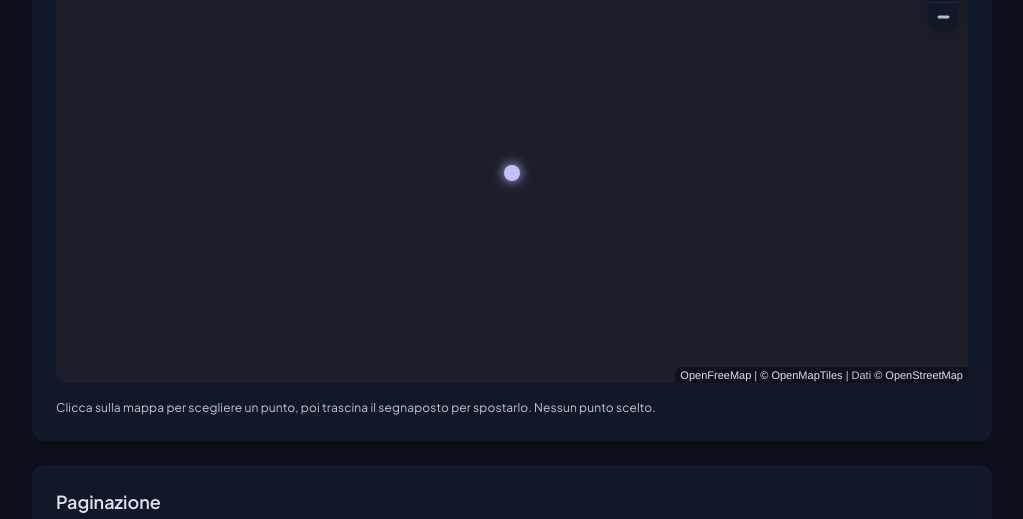
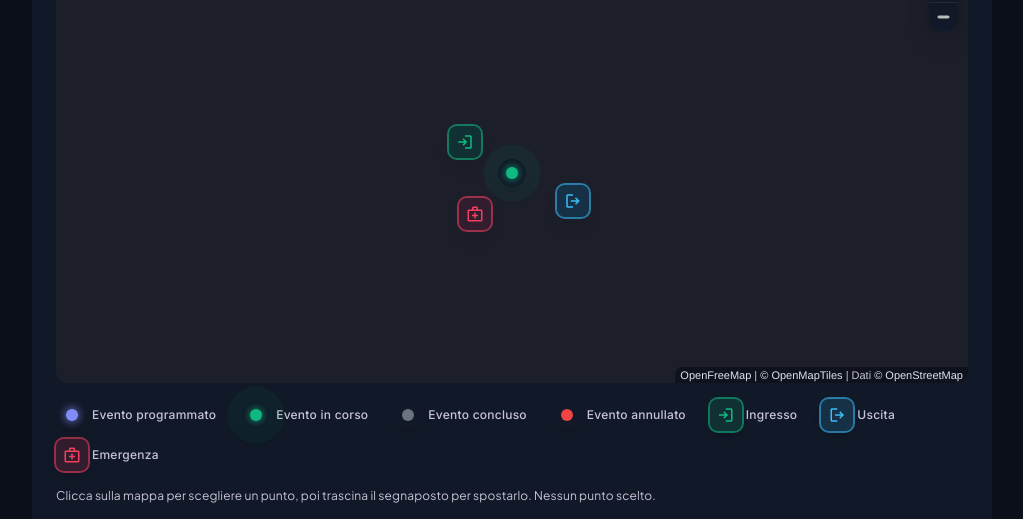
Before and after one commit to Cozzula-PIAN-Angelo/NoseY, a React (Vite) app in the folder fe/: page / in a window 1280 px wide. Shown: the part 2379-2898 px from the top of the page, without its empty margins (128-1151 px from the left). Built offline with nearby package versions, Linux system fonts and the light colour scheme; no server answers.

Commit message:
FE1-02: icone dei marker per evento (per stato), ingresso, uscita ed emergenza

```diff
--- /dev/null
+++ b/fe/src/components/mappa/IconaMarker.tsx
@@ -0,0 +1,83 @@
+import { Icon } from '@/components/ui'
+import { cx } from '@/lib/cx'
+import type { StatoEvento, TipoPoi } from '@/types/api'
+
+// Icone dei marker (FE1-02), disegnate come nella mappa radar di Stitch.
+// Sono componenti normali: si possono usare anche fuori dalla mappa (legenda, card dei POI).
+
+// Classi scritte per intero: Tailwind genera solo le classi che trova cosi' nel codice.
+export const STILE_POI: Record<TipoPoi, { icona: string; etichetta: string; testo: string; sfondo: string; bordo: string }> = {
+  INGRESSO: {
+    icona: 'login',
+    etichetta: 'Ingresso',
+    testo: 'text-poi-ingresso',
+    sfondo: 'bg-poi-ingresso/15',
+    bordo: 'ring-poi-ingresso/60',
+  },
+  USCITA: {
+    icona: 'logout',
+    etichetta: 'Uscita',
+    testo: 'text-poi-uscita',
+    sfondo: 'bg-poi-uscita/15',
+    bordo: 'ring-poi-uscita/60',
+  },
+  EMERGENZA: {
+    icona: 'medical_services',
+    etichetta: 'Emergenza',
+    testo: 'text-poi-emergenza',
+    sfondo: 'bg-poi-emergenza/15',
+    bordo: 'ring-poi-emergenza/60',
+  },
+}
+
+export const STILE_STATO: Record<StatoEvento, { etichetta: string; pallino: string; alone: string }> = {
+  PROGRAMMATO: {
+    etichetta: 'Programmato',
+    pallino: 'bg-status-programmato shadow-[0_0_10px_var(--color-status-programmato)]',
+    alone: 'bg-status-programmato/30',
+  },
+  IN_CORSO: {
+    etichetta: 'In corso',
+    pallino: 'bg-status-in-corso shadow-[0_0_10px_var(--color-status-in-corso)]',
+    alone: 'bg-status-in-corso/30',
+  },
+  CONCLUSO: { etichetta: 'Concluso', pallino: 'bg-status-concluso', alone: 'bg-status-concluso/30' },
+  ANNULLATO: { etichetta: 'Annullato', pallino: 'bg-status-annullato', alone: 'bg-status-annullato/30' },
+}
+
+/** Evento: pallino colorato dallo stato; alone pulsante se e' in corso o selezionato */
+export function IconaEvento({ stato, selezionato = false }: { stato: StatoEvento; selezionato?: boolean }) {
+  const s = STILE_STATO[stato]
+  return (
+    <span className="relative flex size-8 items-center justify-center">
+      {(stato === 'IN_CORSO' || selezionato) && (
+        <span aria-hidden="true" className={cx('absolute inset-0 rounded-full motion-safe:animate-ping', s.alone)} />
+      )}
+      <span
+        className={cx(
+          'relative flex size-7 items-center justify-center rounded-full bg-surface-card shadow-lg transition-transform',
+          selezionato ? 'scale-125 ring-2 ring-primary' : 'hover:scale-125',
+        )}
+      >
+        <span className={cx('size-3 rounded-full', s.pallino)} />
+      </span>
+    </span>
+  )
+}
+
+/** POI: quadratino con l'icona del tipo (ingresso, uscita, emergenza) */
+export function IconaPoi({ tipo }: { tipo: TipoPoi }) {
+  const s = STILE_POI[tipo]
+  return (
+    <span
+      className={cx(
+        'flex size-8 items-center justify-center rounded-lg bg-surface-card shadow-lg ring-2 transition-transform hover:scale-110',
+        s.bordo,
+      )}
+    >
+      <span className={cx('flex size-full items-center justify-center rounded-lg', s.sfondo)}>
+        <Icon nome={s.icona} size={18} className={s.testo} />
+      </span>
+    </span>
+  )
+}
--- a/fe/src/components/mappa/Mappa.tsx
+++ b/fe/src/components/mappa/Mappa.tsx
@@ -4,7 +4,14 @@ import 'maplibre-gl/dist/maplibre-gl.css'
 import './mappa.css'
 import { Icon } from '@/components/ui'
 import { cx } from '@/lib/cx'
-import { arrotonda, ATTRIBUZIONE, URL_STILI, type MappaProps } from './tipi'
+import { IconaEvento, IconaPoi, STILE_POI, STILE_STATO } from './IconaMarker'
+import { arrotonda, ATTRIBUZIONE, URL_STILI, type MappaProps, type MarkerMappa } from './tipi'
+
+// Nome del marker per lo screen reader: "Chronos (in corso)", "Ingresso nord (ingresso)"
+function etichettaMarker(m: MarkerMappa): string {
+  const tipo = m.tipo === 'evento' ? STILE_STATO[m.stato].etichetta : STILE_POI[m.tipo].etichetta
+  return m.etichetta ? `${m.etichetta} (${tipo.toLowerCase()})` : tipo
+}
 
 // Mappa comune (FE1-02) su MapLibre GL + OpenFreeMap (Decisione 6).
 // Non importarla direttamente: usa <Mappa /> da '@/components/mappa', che la carica solo quando serve.
@@ -60,16 +67,24 @@ export default function Mappa({
             }}
           >
             <span
-              title={m.etichetta}
-              aria-label={m.etichetta}
+              title={etichettaMarker(m)}
+              aria-label={etichettaMarker(m)}
               role={m.onClick ? 'button' : 'img'}
-              className="block size-4 rounded-full ring-4 ring-surface-deep"
-              style={{
-                backgroundColor: m.colore ?? 'var(--color-primary)',
-                boxShadow: `0 0 12px ${m.colore ?? 'var(--color-primary)'}`,
-                cursor: m.onClick ? 'pointer' : 'default',
+              // Cliccabile anche da tastiera: Tab per arrivarci, Invio o spazio per aprirlo
+              tabIndex={m.onClick ? 0 : undefined}
+              onKeyDown={(e) => {
+                if (m.onClick && (e.key === 'Enter' || e.key === ' ')) {
+                  e.preventDefault()
+                  m.onClick()
+                }
               }}
-            />
+              className={cx(
+                'block rounded-full focus-visible:outline-none focus-visible:ring-2 focus-visible:ring-primary',
+                m.onClick ? 'cursor-pointer' : 'cursor-default',
+              )}
+            >
+              {m.tipo === 'evento' ? <IconaEvento stato={m.stato} selezionato={m.selezionato} /> : <IconaPoi tipo={m.tipo} />}
+            </span>
           </Marker>
         ))}
 
--- a/fe/src/components/mappa/index.tsx
+++ b/fe/src/components/mappa/index.tsx
@@ -17,3 +17,5 @@ export function Mappa(props: MappaProps) {
 }
 
 export { arrotonda, type Coordinate, type MappaProps, type MarkerMappa, type StileMappa } from './tipi'
+// Le icone sono leggere (niente MapLibre): si possono usare anche in legende e card dei POI
+export { IconaEvento, IconaPoi, STILE_POI, STILE_STATO } from './IconaMarker'
--- a/fe/src/components/mappa/tipi.ts
+++ b/fe/src/components/mappa/tipi.ts
@@ -1,5 +1,6 @@
 // Tipi della mappa, separati da Mappa.tsx cosi' si possono importare
 // senza caricare MapLibre (che e' pesante e arriva solo quando serve).
+import type { StatoEvento, TipoPoi } from '@/types/api'
 
 /** Punto sulla mappa, con gli stessi nomi dei DTO del backend (lat, lng) */
 export type Coordinate = {
@@ -10,14 +11,19 @@ export type Coordinate = {
 /** Stili scuri di OpenFreeMap (Decisione 6) */
 export type StileMappa = 'dark' | 'fiord'
 
-export type MarkerMappa = Coordinate & {
+type MarkerBase = Coordinate & {
   id: string
   /** Testo per chi usa lo screen reader e al passaggio del mouse, es. il titolo dell'evento */
   etichetta?: string
-  /** Colore del marker (default: primary di Stitch) */
-  colore?: string
   onClick?: () => void
 }
+
+/** Marker di un evento (colore dallo stato) oppure di un POI (icona dal tipo) */
+export type MarkerMappa = MarkerBase &
+  (
+    | { tipo: 'evento'; stato: StatoEvento; /** Evento aperto nel dettaglio */ selezionato?: boolean }
+    | { tipo: TipoPoi }
+  )
 
 export type MappaProps = {
   /** Centro iniziale; se cambia, la mappa ci si sposta con un'animazione */
--- a/fe/src/pages/Componenti.tsx
+++ b/fe/src/pages/Componenti.tsx
@@ -3,7 +3,38 @@ import type { FetchBaseQueryError } from '@reduxjs/toolkit/query'
 import { CODICI_ERRORE, type CodiceErrore } from '@/lib/codiciErrore'
 import { leggiErrore, type ErroreResponse } from '@/lib/errori'
 import { DIMENSIONE_PAGINA, type PaginaResponse } from '@/lib/pagine'
-import { Mappa, type Coordinate, type StileMappa } from '@/components/mappa'
+import {
+  IconaEvento,
+  IconaPoi,
+  Mappa,
+  STILE_POI,
+  STILE_STATO,
+  type Coordinate,
+  type MarkerMappa,
+  type StileMappa,
+} from '@/components/mappa'
+import type { StatoEvento, TipoPoi } from '@/types/api'
+
+// Marker di prova (FE1-02): un evento al Colosseo con i suoi tre POI intorno.
+function markerDiProva(mostra: (titolo: string, messaggio?: string) => void): MarkerMappa[] {
+  return [
+    {
+      id: 'prova',
+      tipo: 'evento',
+      stato: 'IN_CORSO',
+      lat: 41.8902,
+      lng: 12.4922,
+      etichetta: 'Marker di prova: Colosseo',
+      onClick: () => mostra('Marker di prova', 'Colosseo, Roma'),
+    },
+    { id: 'poi-1', tipo: 'INGRESSO', lat: 41.8912, lng: 12.4902, etichetta: 'Ingresso nord' },
+    { id: 'poi-2', tipo: 'USCITA', lat: 41.8893, lng: 12.4948, etichetta: 'Uscita est' },
+    { id: 'poi-3', tipo: 'EMERGENZA', lat: 41.8889, lng: 12.4906, etichetta: 'Presidio medico' },
+  ]
+}
+
+const statiEvento = Object.keys(STILE_STATO) as StatoEvento[]
+const tipiPoiMappa = Object.keys(STILE_POI) as TipoPoi[]
 import {
   Button,
   Caricamento,
@@ -305,19 +336,23 @@ export default function Componenti() {
             centro={{ lat: 41.8902, lng: 12.4922 }}
             zoom={14}
             stile={stileMappa}
-            marker={[
-              {
-                id: 'prova',
-                lat: 41.8902,
-                lng: 12.4922,
-                etichetta: 'Marker di prova: Colosseo',
-                onClick: () => avviso.info('Marker di prova', 'Colosseo, Roma'),
-              },
-            ]}
+            marker={markerDiProva(avviso.info)}
             puntoScelto={puntoScelto}
             onScegliPunto={setPuntoScelto}
             className="h-[420px]"
           />
+          <ul aria-label="Legenda" className="flex flex-wrap gap-x-space-lg gap-y-space-sm">
+            {statiEvento.map((s) => (
+              <li key={s} className="flex items-center gap-space-xs font-label-sm text-label-sm text-on-surface-variant">
+                <IconaEvento stato={s} /> Evento {STILE_STATO[s].etichetta.toLowerCase()}
+              </li>
+            ))}
+            {tipiPoiMappa.map((t) => (
+              <li key={t} className="flex items-center gap-space-xs font-label-sm text-label-sm text-on-surface-variant">
+                <IconaPoi tipo={t} /> {STILE_POI[t].etichetta}
+              </li>
+            ))}
+          </ul>
           <p className="font-body-sm text-body-sm text-on-surface-variant">
             Clicca sulla mappa per scegliere un punto, poi trascina il segnaposto per spostarlo.{' '}
             {puntoScelto ? (
--- /dev/null
+++ b/fe/src/types/api.ts
@@ -0,0 +1,7 @@
+// Tipi dei DTO del backend (NoseY-progettazione.md). Si aggiungono man mano che servono.
+
+/** Stato dell'evento nei DTO: IN_CORSO e CONCLUSO il backend li calcola dalle date */
+export type StatoEvento = 'PROGRAMMATO' | 'IN_CORSO' | 'CONCLUSO' | 'ANNULLATO'
+
+/** Tipo di un punto di interesse (POI) dentro l'area dell'evento */
+export type TipoPoi = 'INGRESSO' | 'USCITA' | 'EMERGENZA'
```
Also changed, not shown: 1 other file (tests, documents, lock files or other folders).
